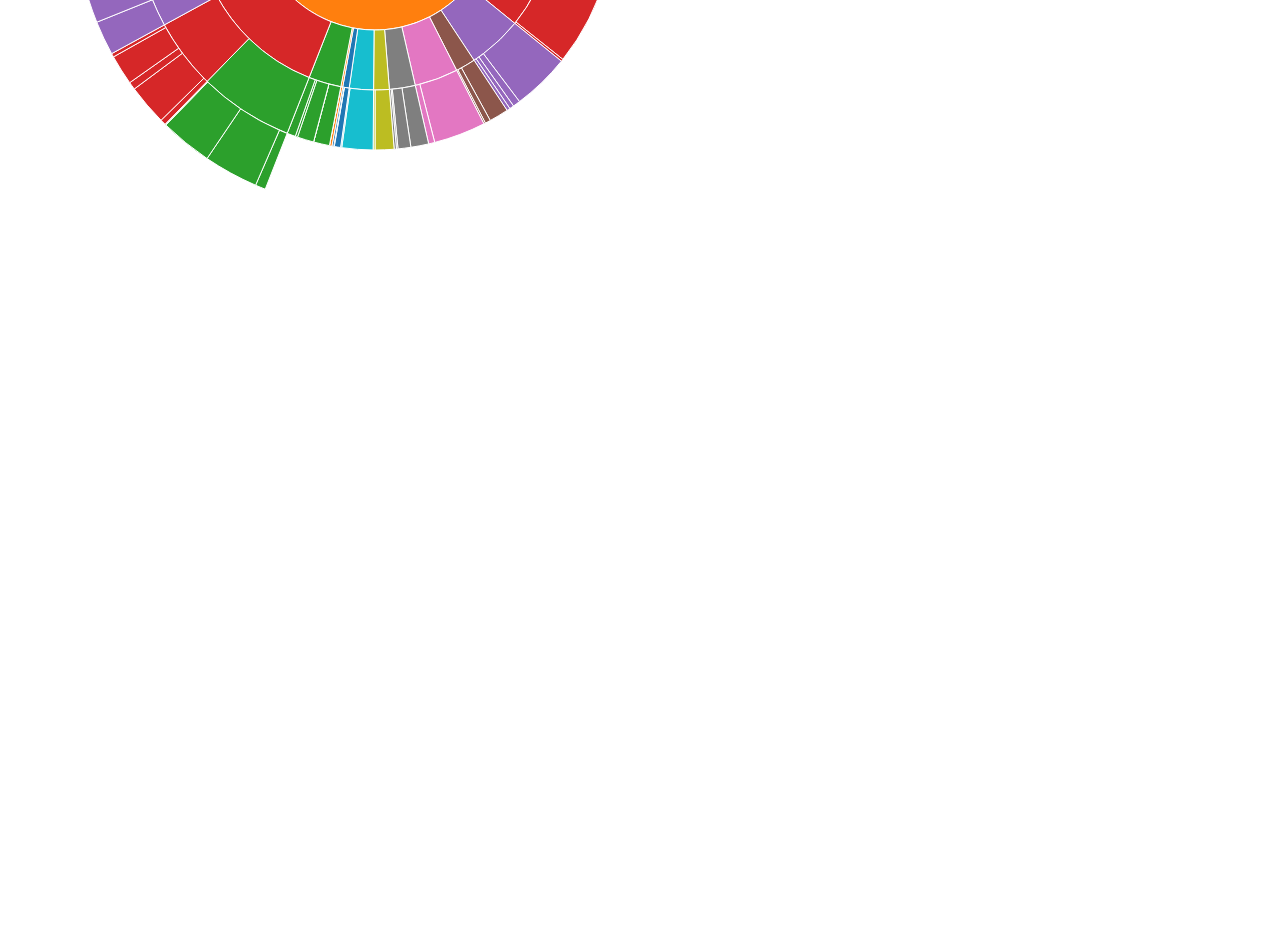
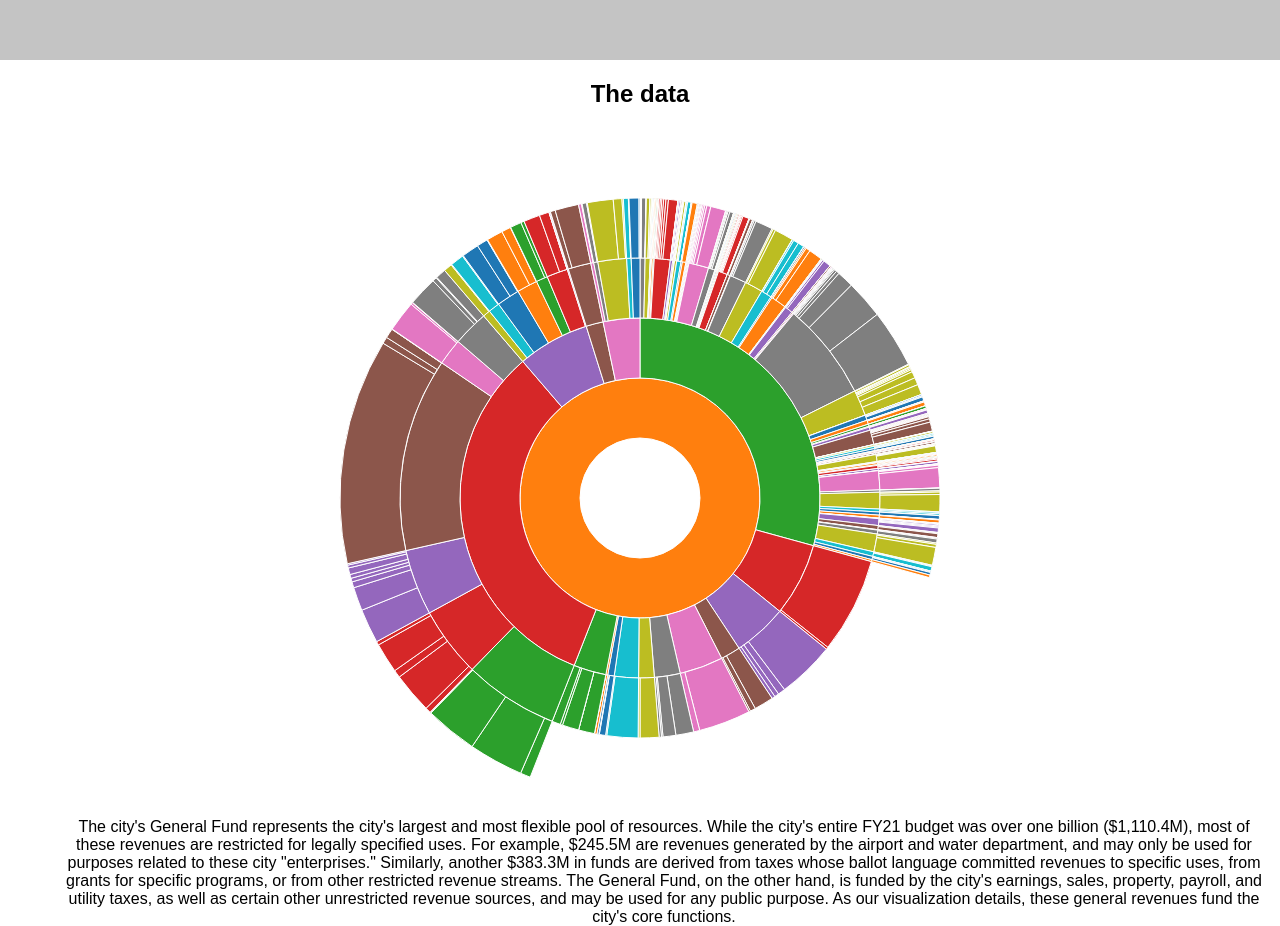
Before and after one commit to OpenSTL/peoples-budgeting, a React (Create React App) app: page / in a window 1280 px wide. Shown: the part 520-1446 px from the top of the page. Before the commit the page ends 816 px from the top, so only its background shows below. Built offline with nearby package versions, Linux system fonts and the light colour scheme.

Commit message:
added sunburst to info page

```diff
--- a/src/App.js
+++ b/src/App.js
@@ -15,7 +15,7 @@ const App = () => {
     <div className="App">
       <Header/>
 
-      <Sunburst/>
+      <MainPage/>
 
     </div>
   );
--- a/src/components/sunburst/sunburst.css
+++ b/src/components/sunburst/sunburst.css
@@ -1,25 +1,9 @@
-body {
-    font-family: 'Open Sans', sans-serif;
-    font-size: 12px;
-    font-weight: 400;
-    background-color: #fff;
-    width: 680px;
-    height: 800px;
-    margin-top: 10px;
-  }
 
-  #main {
-    float: left;
-    width: 550px;
-  }
 
-  #sidebar {
-    float: right;
-    width: 100px;
-  }
+
 
   #sequence {
-    width: 600px;
+    width: 100%;
     height: 70px;
   }
 
--- a/src/components/sunburst/sunburst2.jsx
+++ b/src/components/sunburst/sunburst2.jsx
@@ -20,7 +20,7 @@ const explanationStyle = {
 
     componentDidMount() {
       // Dimensions of sunburst.
-      var width = 750;
+      var width = 1000;
       var height = 600;
       var radius = Math.min(width, height) / 2;
 
@@ -32,7 +32,7 @@ const explanationStyle = {
 
       // Breadcrumb dimensions: width, height, spacing, width of tip/tail.
       var b = {
-        w: 150, h: 30, s: 3, t: 10
+        w: 180, h: 30, s: 3, t: 10
       };
 
       // Mapping of step names to colors.
@@ -156,6 +156,9 @@ const explanationStyle = {
 
         let dollar = d.value.toString().replace(/\B(?=(\d{3})+(?!\d))/g, ",");
         let dollarString = "$ " + dollar
+
+        d3.select("#percentage")
+            .text(dollarString);
 
         d3.select("#percentage")
             .text(dollarString);
@@ -296,7 +299,6 @@ const explanationStyle = {
           <div id="main">
             <div id="sequence"></div>
             <div id="chart">
-
             </div>
           </div>
 
--- a/src/css/infoPage.css
+++ b/src/css/infoPage.css
@@ -8,20 +8,20 @@
 
 .framing-text {
 
-    width: 500px;
+    width: 600px;
 }
 
 .piechart {
-    width: 100%;
+    width: 90%;
     height: 500px;
-    display: flex;
-    flex-direction: row;
     justify-content: center;
+    margin: auto;
 }
 .pie-description {
-    width: 700px;
+    width: 1200px;
+    margin: auto;
 
-    text-align: left;
+
 
 
 }
--- a/src/data/sunburst_data.json
+++ b/src/data/sunburst_data.json
@@ -603,7 +603,7 @@
             {"name":"Other Operations*","value":2450785}
             ]}
         ]},
-        {"name":"Governmental Administration",
+        {"name":"Gov. Administration",
         "children":[
             {"name":"Mayor",
             "children":[
--- a/src/pages/infoPage.jsx
+++ b/src/pages/infoPage.jsx
@@ -2,6 +2,7 @@ import React from 'react';
 import PieChart from '../components/piechart/index'
 import Sankey from '../components/sankey/index'
 import TreeMap from '../components/treemap/treemap'
+import Sunburst from '../components/sunburst/index'
 import '../css/infoPage.css';
 
 let pieData = [{label: 'Carceral State', value: '$322091900'}, {label: 'Operations', value: '$176012352'}, {label: 'Gov. Administration', value: '$52939806'}, {label: 'Public Debt', value: '$113910312'}, {label: 'Social Services', value: '$104376722'}, {label: 'City Enterprises', value: '$245519136'}, {label: 'Internal Services', value: '$92351677'}, ]
@@ -22,9 +23,7 @@ const mainPage = () => {
             <section className="data">
                 <h1>The data</h1>
                 <div className="piechart">
-                    <div className="pie-visual">
-                        <PieChart/>
-                    </div>
+                    <Sunburst/>
                     <div className="pie-description">
                         <p>The city's General Fund represents the city's largest and most flexible pool of resources. While the  city's entire FY21 budget was over one billion ($1,110.4M), most of these revenues are restricted for legally specified uses. For example, $245.5M are revenues generated by the airport and water department, and may only be used for purposes related to these city "enterprises." Similarly, another $383.3M in funds are derived from taxes whose ballot language committed revenues to specific uses, from grants for specific programs, or from other restricted revenue streams. The General Fund, on the other hand, is funded by the city's earnings, sales, property, payroll, and utility taxes, as well as certain other unrestricted revenue sources, and may be used for any public purpose. As our visualization details, these general revenues fund the city's core functions.</p>
                     </div>
@@ -32,11 +31,9 @@ const mainPage = () => {
 
 
             </section>
-            <h2>TreeMap Diagram</h2>
-            <section className="treemap">
+            <br/>
+            <section></section>
 
-                <TreeMap/>
-            </section>
         </div>
     )
 }
```
